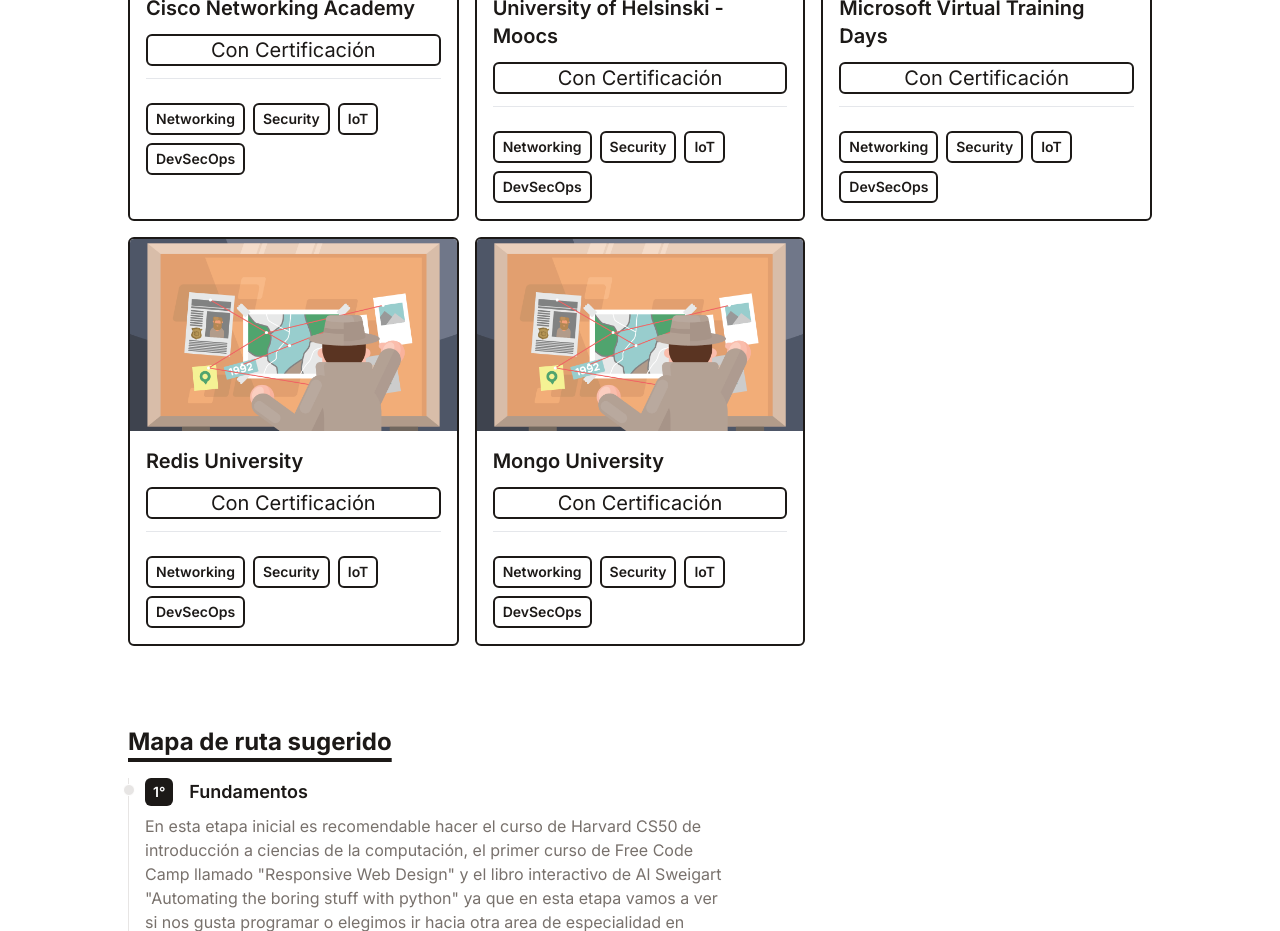
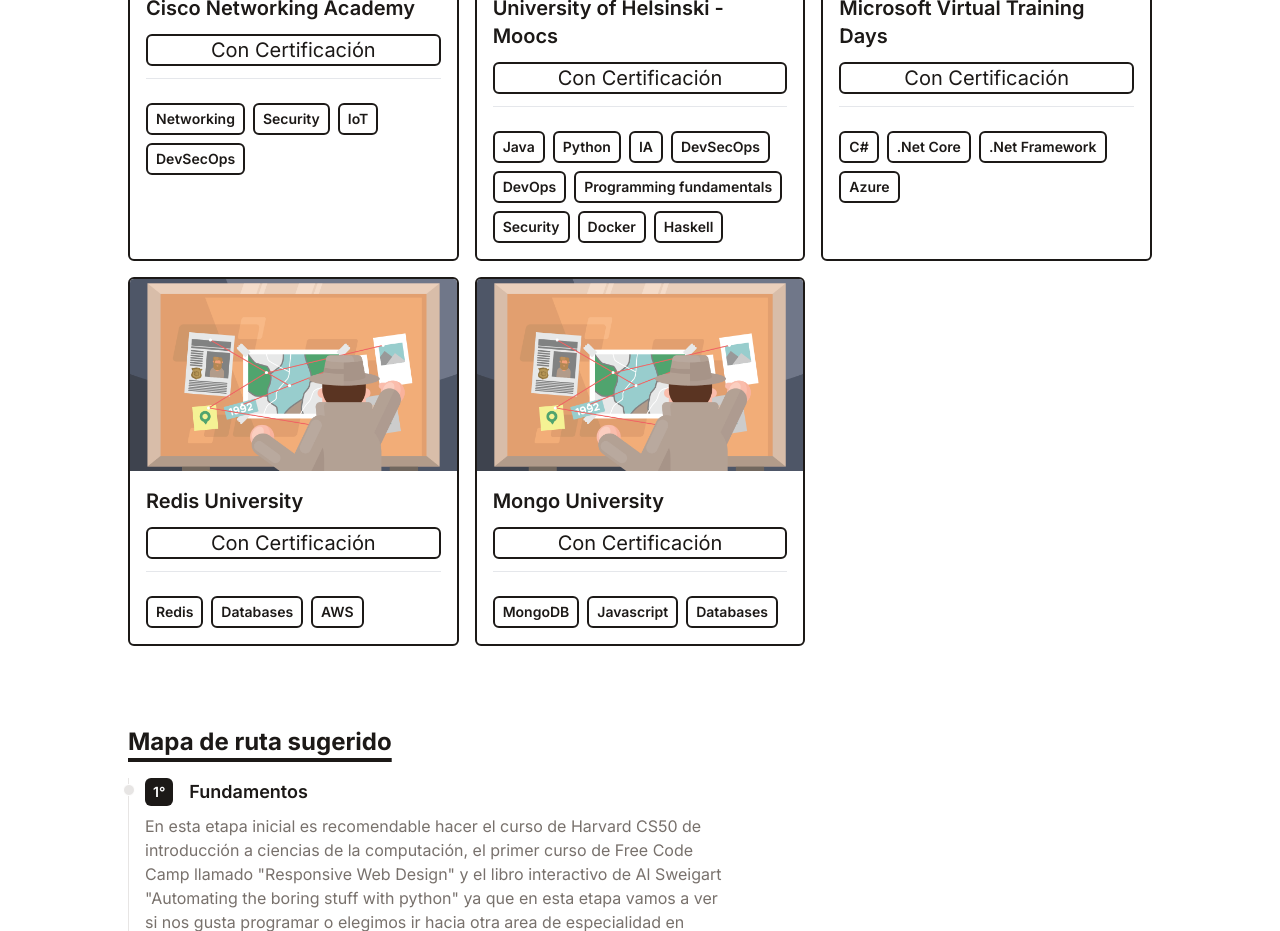
Before and after one commit to jpromanonet/freeCodingResources, a React (Vite) app in the folder es/: page / in a window 1280 px wide. Shown: the part 4420-5351 px from the top of the page. Built offline with nearby package versions, Linux system fonts and the light colour scheme.

Commit message:
Adding new resources

```diff
--- a/es/src/data/portfolio.js
+++ b/es/src/data/portfolio.js
@@ -157,28 +157,28 @@
       title: 'University of Helsinski - Moocs',
       cert: 'Con Certificación',
       imgUrl: '/assets/sqlmurder.png',
-      stack: ['Networking', 'Security', 'IoT', 'DevSecOps'],
+      stack: ['Java', 'Python', 'IA', 'DevSecOps', 'DevOps', 'Programming fundamentals', 'Security', 'Docker', 'Haskell'],
       link: 'https://www.mooc.fi/en/#courses',
    },
    {
       title: 'Microsoft Virtual Training Days',
       cert: 'Con Certificación',
       imgUrl: '/assets/sqlmurder.png',
-      stack: ['Networking', 'Security', 'IoT', 'DevSecOps'],
+      stack: ['C#', '.Net Core', '.Net Framework', 'Azure'],
       link: 'https://www.microsoft.com/es-es/training-days',
    },
    {
       title: 'Redis University',
       cert: 'Con Certificación',
       imgUrl: '/assets/sqlmurder.png',
-      stack: ['Networking', 'Security', 'IoT', 'DevSecOps'],
+      stack: ['Redis', 'Databases', 'AWS'],
       link: 'https://university.redis.com/',
    },
    {
       title: 'Mongo University',
       cert: 'Con Certificación',
       imgUrl: '/assets/sqlmurder.png',
-      stack: ['Networking', 'Security', 'IoT', 'DevSecOps'],
+      stack: ['MongoDB', 'Javascript', 'Databases'],
       link: 'https://learn.mongodb.com/catalog',
    },
 
```
